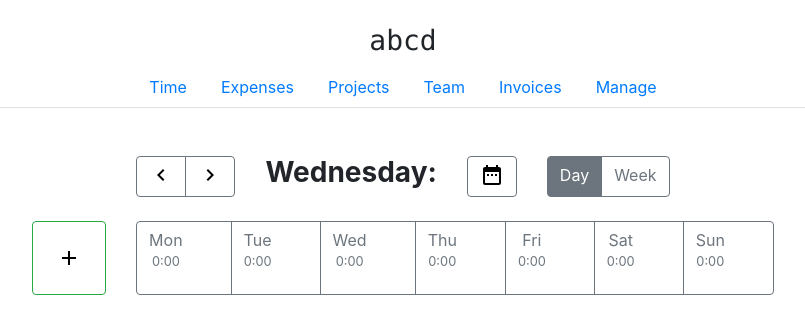
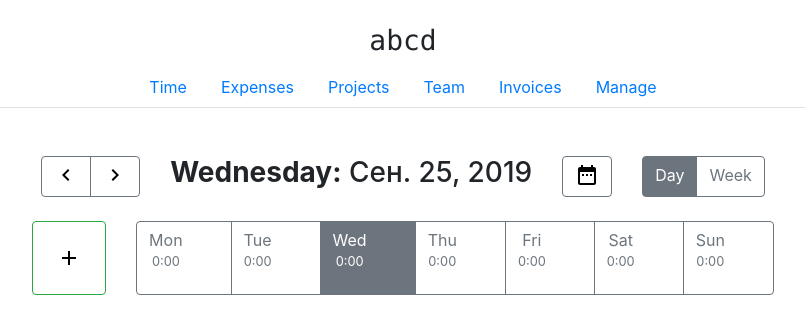
Before and after one commit to k0oda/timesheets, a Django app: page /time/2019/9/25/ in a window 1280 px wide. Shown: the part 56-390 px from the top of the page, without its empty margins (237-1042 px from the left). Run offline with Django 3.2, Linux system fonts and the light colour scheme; a user stored in the database is signed in; data comes from the database, SQL or seed files in the repository; data that the repository does not hold is empty; some libraries are stand-ins or nearby versions.

Commit message:
structure: change name of context variable "today" to "date" in time template

```diff
--- a/templates/timesheets/company_panel/time.html
+++ b/templates/timesheets/company_panel/time.html
@@ -8,7 +8,7 @@
             <a class="btn btn-outline-secondary" href="#"><img src="{% static 'timesheets_app/img/arrow-right.svg' %}" alt="Next"></a>
         </div>
 
-        <h3 class="col-auto text-wrap"><strong>{{ weekday }}:</strong> {{ today }}</h3>
+        <h3 class="col-auto text-wrap"><strong>{{ weekday }}:</strong> {{ date }}</h3>
 
         <div class="col-auto btn-group">
             <a class="btn btn-outline-secondary" href="#"><img src="{% static 'timesheets_app/img/calendar.svg' %}" alt="Change date"></a>
@@ -25,13 +25,13 @@
         </div>
 
         <div class="col-auto btn-group justify-content-center">
-            <a class="btn btn-outline-secondary {% if today.weekday == 0 %} active {% endif %} pr-5" href="#">Mon<br><small>0:00</small></a>
-            <a class="btn btn-outline-secondary {% if today.weekday == 1 %} active {% endif %} pr-5" href="#">Tue<br><small>0:00</small></a>
-            <a class="btn btn-outline-secondary {% if today.weekday == 2 %} active {% endif %} pr-5" href="#">Wed<br><small>0:00</small></a>
-            <a class="btn btn-outline-secondary {% if today.weekday == 3 %} active {% endif %} pr-5" href="#">Thu<br><small>0:00</small></a>
-            <a class="btn btn-outline-secondary {% if today.weekday == 4 %} active {% endif %} pr-5" href="#">Fri<br><small>0:00</small></a>
-            <a class="btn btn-outline-secondary {% if today.weekday == 5 %} active {% endif %} pr-5" href="#">Sat<br><small>0:00</small></a>
-            <a class="btn btn-outline-secondary {% if today.weekday == 6 %} active {% endif %} pr-5" href="#">Sun<br><small>0:00</small></a>
+            <a class="btn btn-outline-secondary {% if date.weekday == 0 %} active {% endif %} pr-5" href="#">Mon<br><small>0:00</small></a>
+            <a class="btn btn-outline-secondary {% if date.weekday == 1 %} active {% endif %} pr-5" href="#">Tue<br><small>0:00</small></a>
+            <a class="btn btn-outline-secondary {% if date.weekday == 2 %} active {% endif %} pr-5" href="#">Wed<br><small>0:00</small></a>
+            <a class="btn btn-outline-secondary {% if date.weekday == 3 %} active {% endif %} pr-5" href="#">Thu<br><small>0:00</small></a>
+            <a class="btn btn-outline-secondary {% if date.weekday == 4 %} active {% endif %} pr-5" href="#">Fri<br><small>0:00</small></a>
+            <a class="btn btn-outline-secondary {% if date.weekday == 5 %} active {% endif %} pr-5" href="#">Sat<br><small>0:00</small></a>
+            <a class="btn btn-outline-secondary {% if date.weekday == 6 %} active {% endif %} pr-5" href="#">Sun<br><small>0:00</small></a>
         </div>
 
         <div class="modal fade" id="newEntryModal" role="dialog">
```
